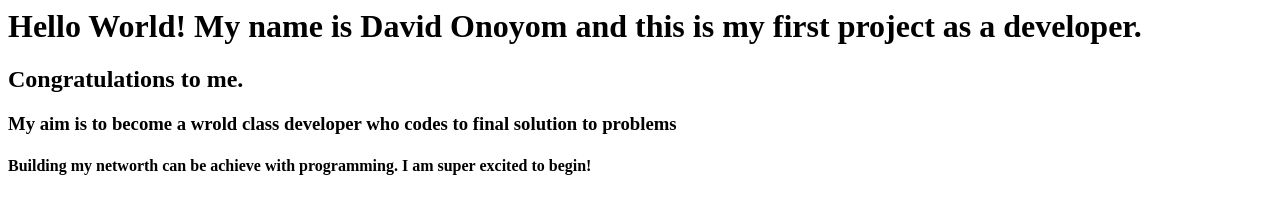
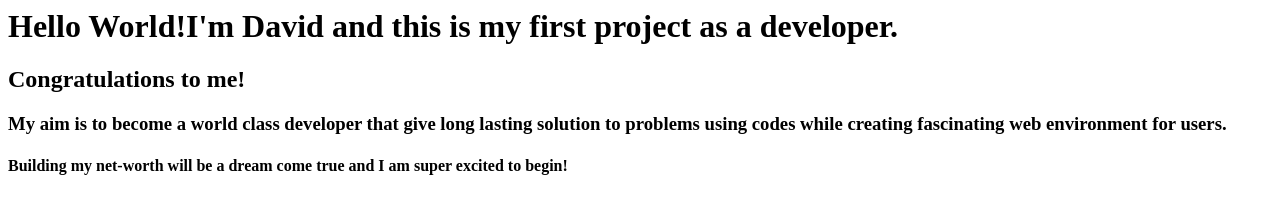
Before and after one commit to David-Onoyom/My-first-programming-project, a plain HTML site: page index.html in a window 1280 px wide. Drawn offline with Linux system fonts and the light colour scheme.

Commit message:
My crosscheck commit

```diff
--- a/index.html
+++ b/index.html
@@ -1,4 +1,4 @@
-<h1> Hello World! My name is David Onoyom and this is my first project as a developer.</h1>
-<h2>Congratulations to me.</h2>
-<h3>My aim is to become a wrold class developer who codes to final solution to problems</h3>
-<h4>Building my networth can be achieve with programming. I am super excited to begin!</>
+<h1> Hello World!I'm David and this is my first project as a developer.</h1>
+<h2>Congratulations to me!</h2>
+<h3>My aim is to become a world class developer that give long lasting solution to problems using codes while creating fascinating web environment for users.</h3>
+<h4>Building my net-worth will be a dream come true and I am super excited to begin!</>
```
